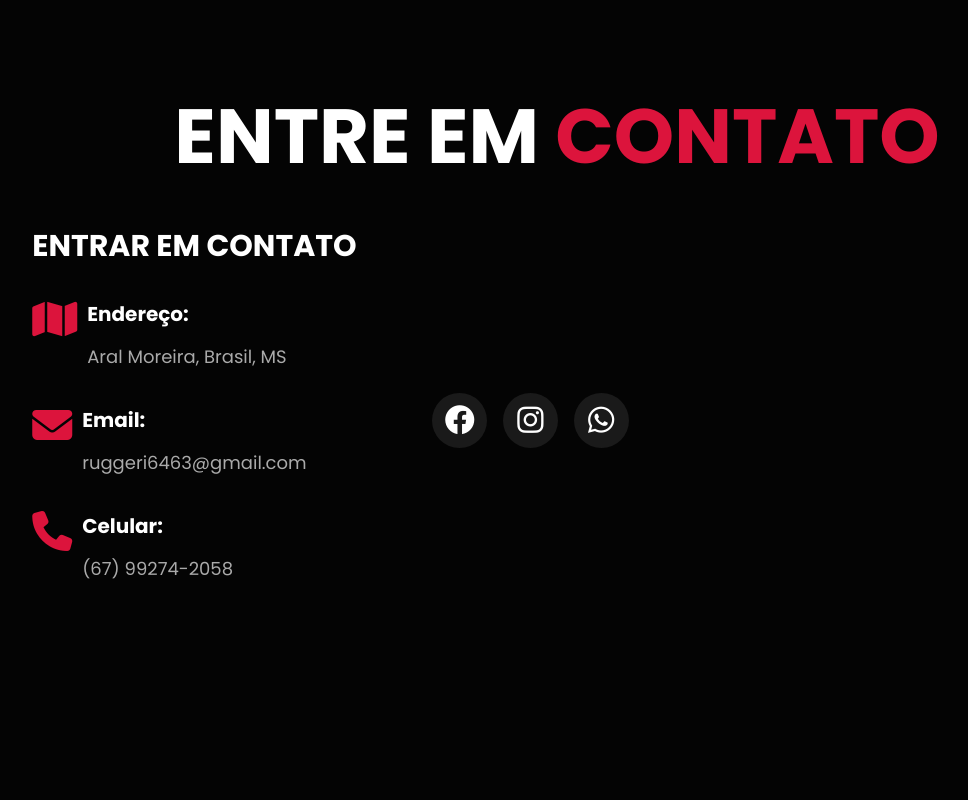
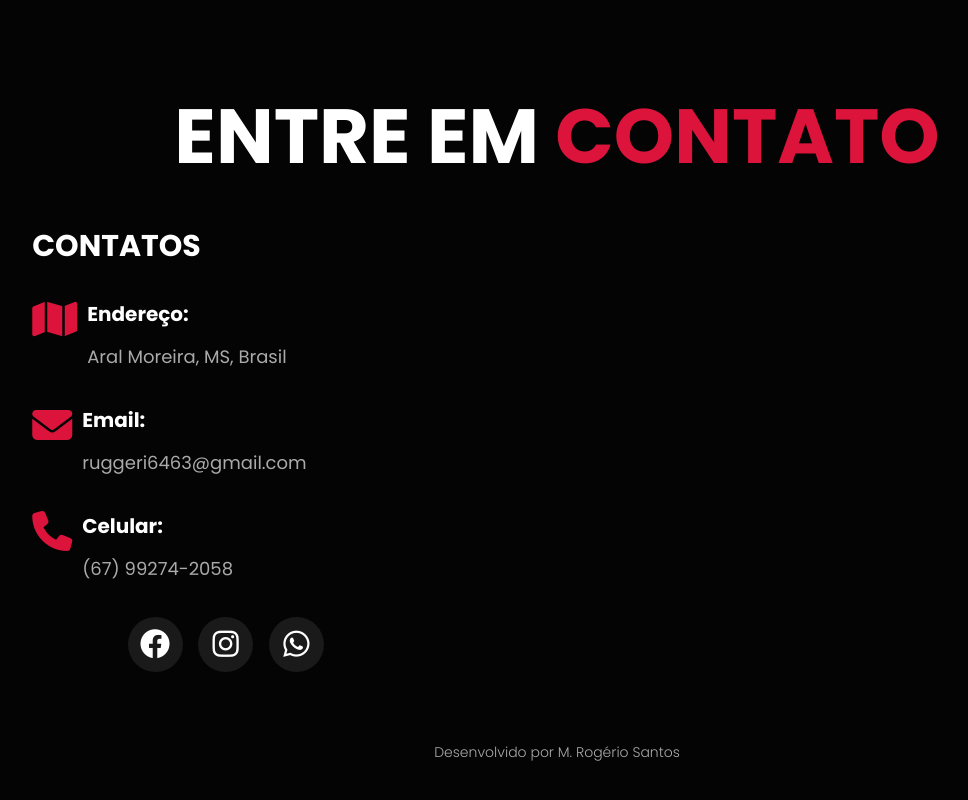
Before and after one commit to MRSx64/Portfolio-Rogerio_Santos, a plain HTML site: page index.html in a window 1280 px wide. Shown: the part 3345-4145 px from the top of the page, without its empty margins (83-1051 px from the left). Before the commit the page ends 4077 px from the top, so only its background shows below. Drawn offline with Linux system fonts and the light colour scheme.

Commit message:
comite10

```diff
--- a/index.html
+++ b/index.html
@@ -224,7 +224,7 @@
 
             <div class="info-container">
 
-                <h1>entrar em contato</h1>
+                <h1>contatos</h1>
 
                 <div class="box-container">
 
@@ -232,7 +232,7 @@
                     <i class="fas fa-map"></i>
                     <div class="info">
                         <h3>Endereço:</h3>
-                        <p>Aral Moreira, Brasil, MS</p>
+                        <p>Aral Moreira, MS, Brasil</p>
                     </div>
                 </div>
 
@@ -262,6 +262,10 @@
             </div>
         </div>
 
+        <div class="dev">
+            <h5>Desenvolvido por M. Rogério Santos</h5>
+        </div>
+
 
 
     </section>
--- a/portifolio.scss
+++ b/portifolio.scss
@@ -386,7 +386,7 @@ section{
 
 
     .info-container{
-        width: 40rem;
+        width: 80rem;
 
     h1{
         font-size: 3rem;
@@ -428,6 +428,8 @@ section{
     }
 }
     .share{
+        width: 40rem;
+        text-align: center;
 
         a{
         font-size: 3rem;
@@ -449,6 +451,17 @@ section{
 }
 }
 
+.dev{
+
+    h5{
+        text-align: center;
+        color: #aaa;
+        font-size: 1.4rem;
+        font-weight: 300;
+        text-transform: none;
+        padding-top: 7rem;
+}
+}
 
 /*media query*/
 
```
Also changed, not shown: portifolio.css, 1 other file.
